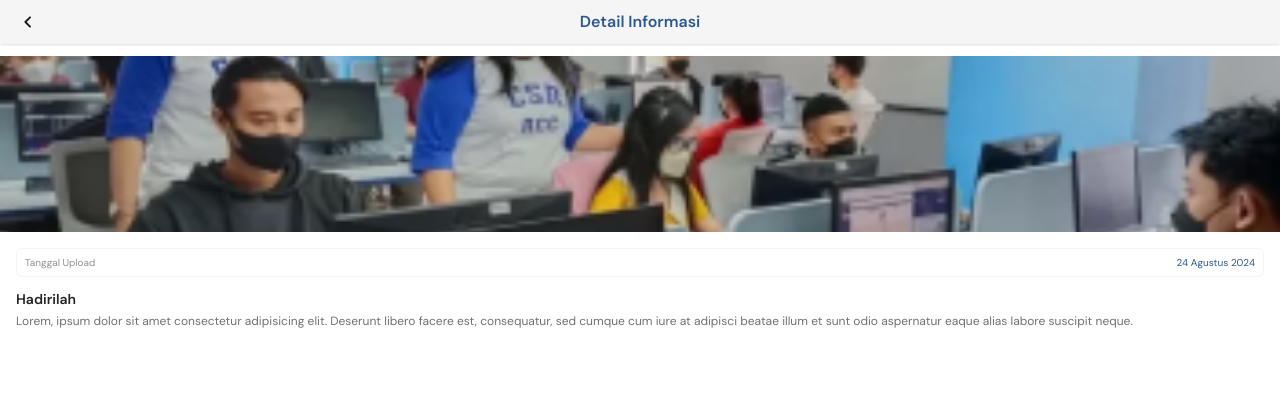
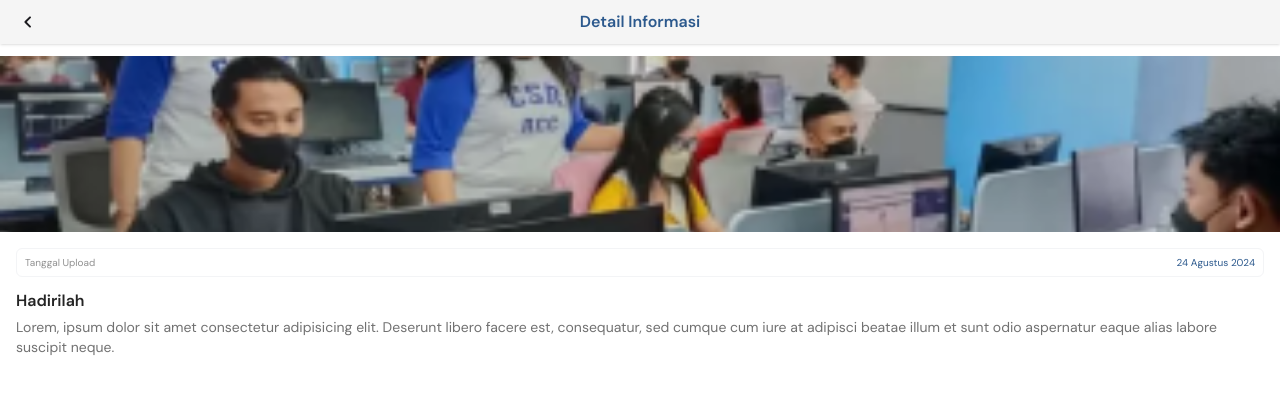
Before and after one commit to wahyuucandra/Dashboardf_GA, a Next.js app: page /booking-asset/informations/1 in a window 1280 px wide. Shown: the top 394 px of the page. Built offline with nearby package versions, Linux system fonts and the light colour scheme.

Commit message:
add booking asset page - v2

```diff
--- a/src/components/molecules/InfomartionDetail/index.tsx
+++ b/src/components/molecules/InfomartionDetail/index.tsx
@@ -21,8 +21,8 @@ export default function InformationDetail() {
               <span className="text-[#909090]">Tanggal Upload</span>
               <span className="text-[#2C598D]">24 Agustus 2024</span>
             </div>
-            <div className="text-[#252525] text-sm font-semibold mb-1">Hadirilah</div>
-            <div className="text-[#717171] text-xs">
+            <div className="text-[#252525] font-semibold mb-1">Hadirilah</div>
+            <div className="text-[#717171] text-sm">
               Lorem, ipsum dolor sit amet consectetur adipisicing elit. Deserunt libero facere est, consequatur, sed
               cumque cum iure at adipisci beatae illum et sunt odio aspernatur eaque alias labore suscipit neque.
             </div>
```
